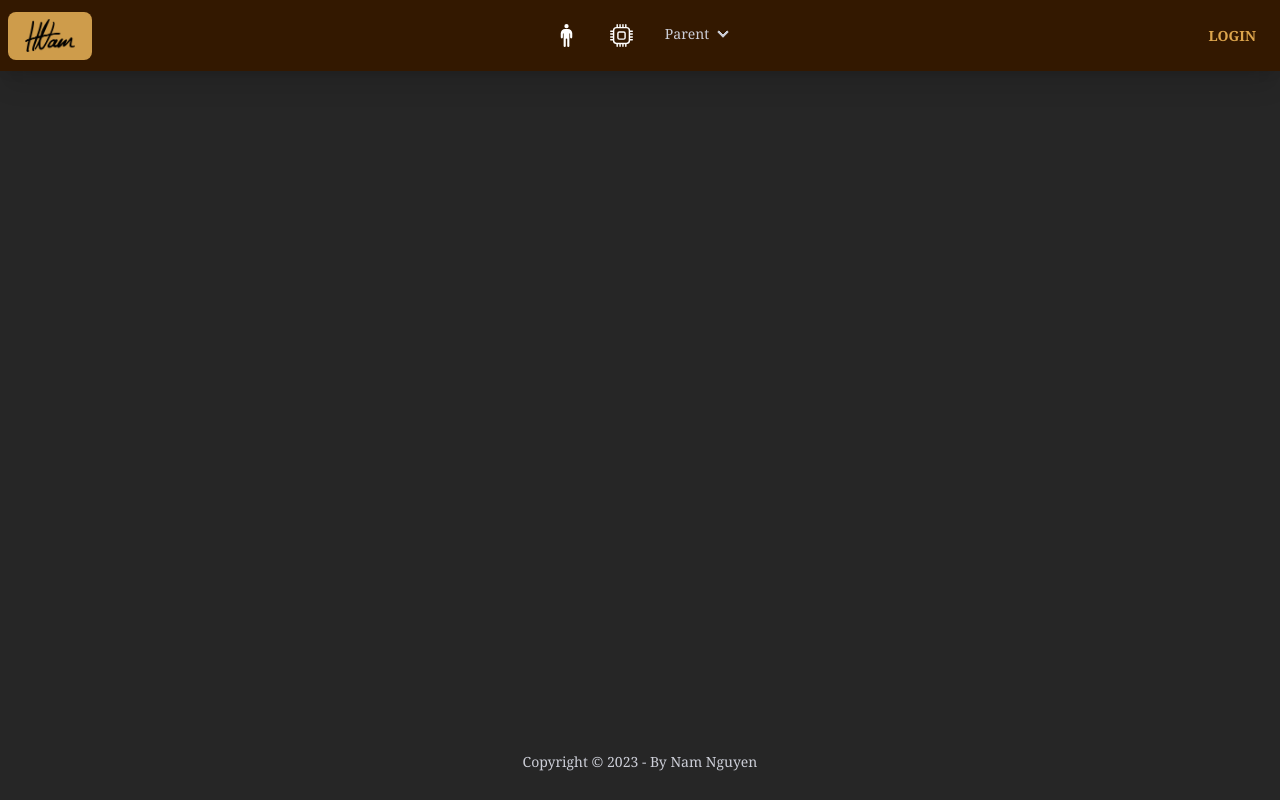
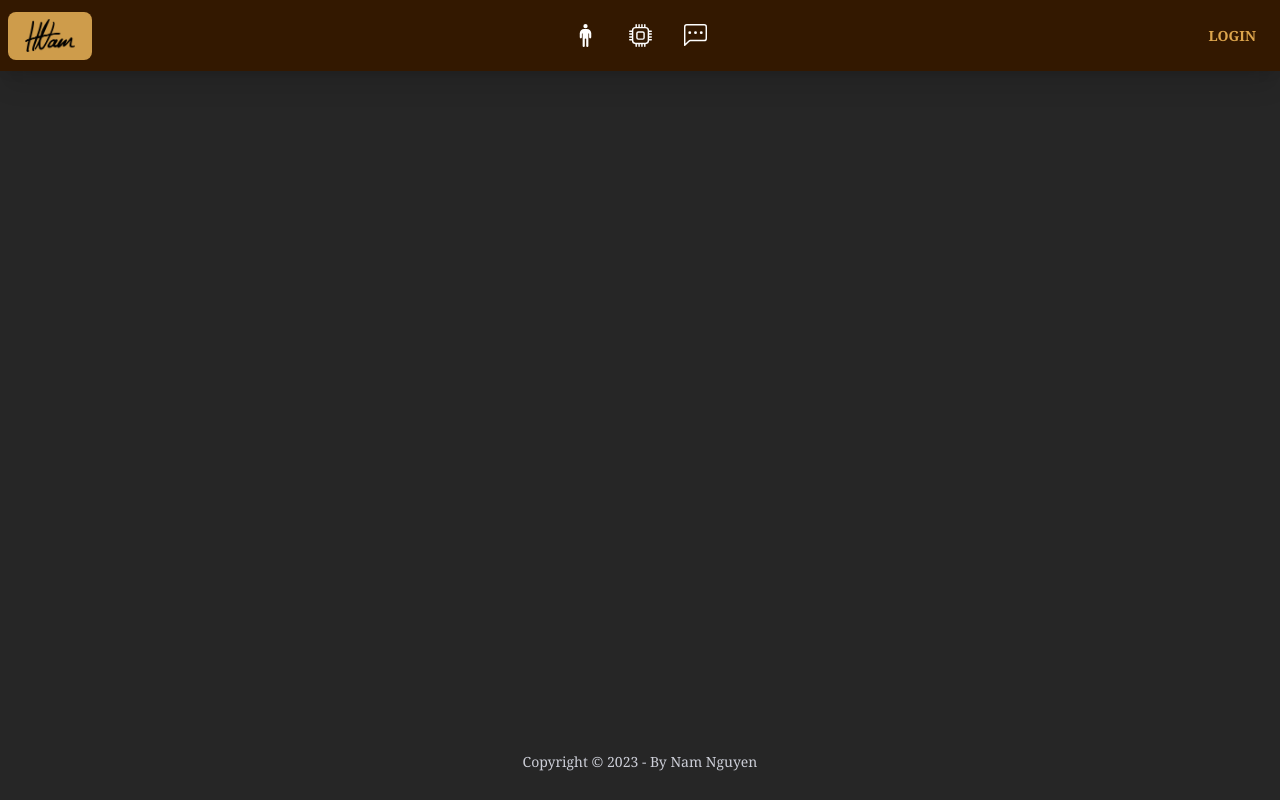
Before and after one commit to hnguyen96/personal-project, a Next.js app: page / in a window 1280 px wide. Built offline with nearby package versions, Linux system fonts and the light colour scheme; no server answers.

Commit message:
Header colors and icons

```diff
--- a/components/Header.tsx
+++ b/components/Header.tsx
@@ -14,25 +14,29 @@ export default function Header() {
                 <label tabIndex={0} className="btn btn-ghost lg:hidden">
                     <svg xmlns="http://www.w3.org/2000/svg" className="h-5 w-5" fill="none" viewBox="0 0 24 24" stroke="currentColor"><path strokeLinecap="round" strokeLinejoin="round" strokeWidth="2" d="M4 6h16M4 12h8m-8 6h16" /></svg>
                 </label>
-                <ul tabIndex={0} className="menu menu-sm dropdown-content mt-3 z-[1] p-2 shadow bg-base-100 rounded-box w-52">
-                    <li><a>Item 1</a></li>
+                <ul tabIndex={0} className="menu menu-sm dropdown-content bg-accent mt-3 z-[1] p-2 shadow rounded-box w-52">
                     <li>
-                        <a>Parent</a>
-                        <ul className="p-2">
-                            <li><a>Submenu 1</a></li>
-                            <li><a>Submenu 2</a></li>
-                        </ul>
+                        <a>
+                            About me
+                        </a>
                     </li>
-                    <li><a>Item 3</a></li>
+
+                    <li>
+                        <a>
+                            Experiences
+                        </a>
+                    </li>
                 </ul>
             </div>
+
             <a className="btn btn-ghost normal-case text-xl bg-[#ce9c4b] hover:bg-[#b48231]">
                 <Image
-                                src="/icons/sig.png"
+                    src="/icons/typography.png"
                     width={50}
                     height={50}
-                                alt="Person icon"
-                            /></a>
+                    alt=""
+                />
+            </a>
         </div>
 
         {/* Computer nav bar */}
@@ -63,14 +67,18 @@ export default function Header() {
                         </a>
                     </div>
                 </li>
-                <li tabIndex={0}>
-                    <details>
-                        <summary>Parent</summary>
-                        <ul className="p-2">
-                            <li><a>Submenu 1</a></li>
-                            <li><a>Submenu 2</a></li>
-                        </ul>
-                    </details>
+
+                <li>
+                    <div className="tooltip tooltip-bottom tooltip-accent" data-tip="Comment">
+                        <a>
+                            <Image
+                                src="/icons/comment.svg"
+                                width={23}
+                                height={23}
+                                alt="Messsage icon"
+                            />
+                        </a>
+                    </div>
                 </li>
             </ul>
         </div>
```
Also changed, not shown: public/icons/comment.svg (added), public/icons/typography.png (renamed from public/icons/sig.png). Lines whose indentation alone changed are shown as unchanged.
